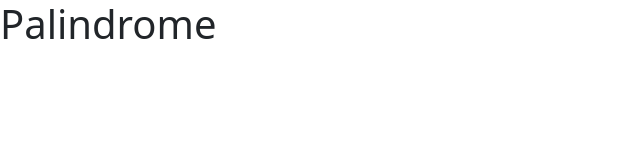
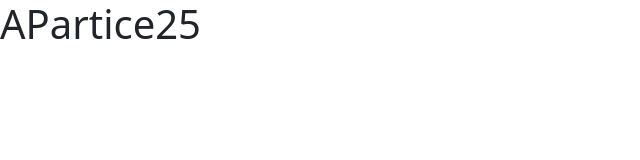
Before and after one commit to vinothsmart/react-redux-dashboard, a React (Create React App) app: page /arc/challange in a window 1280 px wide. Shown: the top 160 px of the page, without its empty margins (0-640 px from the left). Built offline with nearby package versions, Linux system fonts and the light colour scheme.

Commit message:
combine array using speard opetor

```diff
--- a/src/components/pages/ARCTutorial/JSCPratice/JSChallange.jsx
+++ b/src/components/pages/ARCTutorial/JSCPratice/JSChallange.jsx
@@ -1,7 +1,7 @@
-import APartice24 from "./partice/APartice24";
+import APartice25 from "./partice/APartice25";
 
 const JSChallange = () => {
-  return <APartice24 />;
+  return <APartice25 />;
 };
 
 export default JSChallange;
--- /dev/null
+++ b/src/components/pages/ARCTutorial/JSCPratice/partice/APartice25.jsx
@@ -0,0 +1,15 @@
+const APartice25 = () => {
+  const firstArr = [1, 2, 3, 4, 5];
+  const secondArr = [10, 20, 30, 40, 50];
+
+  const combineArr = [...firstArr, ...secondArr];
+  console.log(combineArr);
+
+  return (
+    <div>
+      <h1> APartice25</h1>
+    </div>
+  );
+};
+
+export default APartice25;
```
